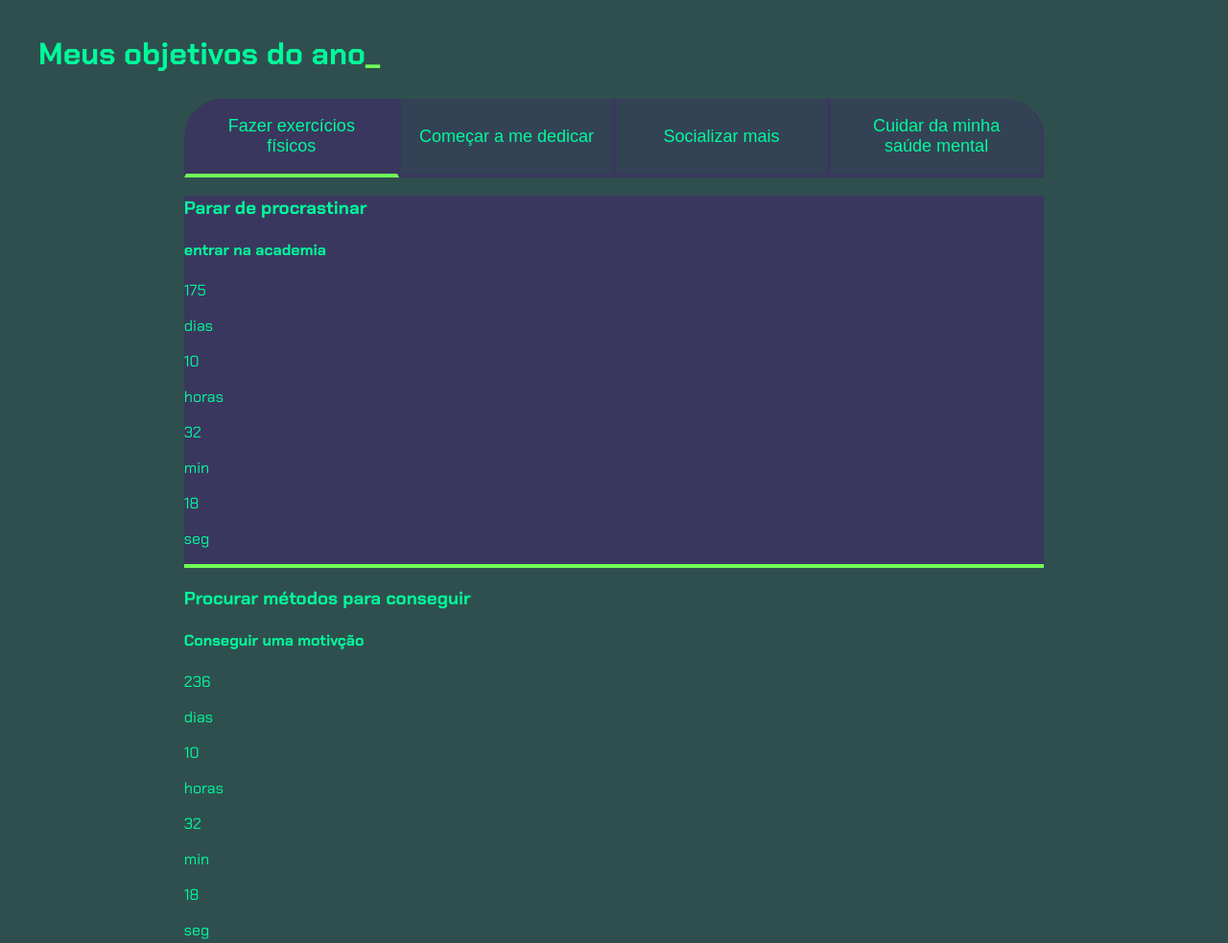
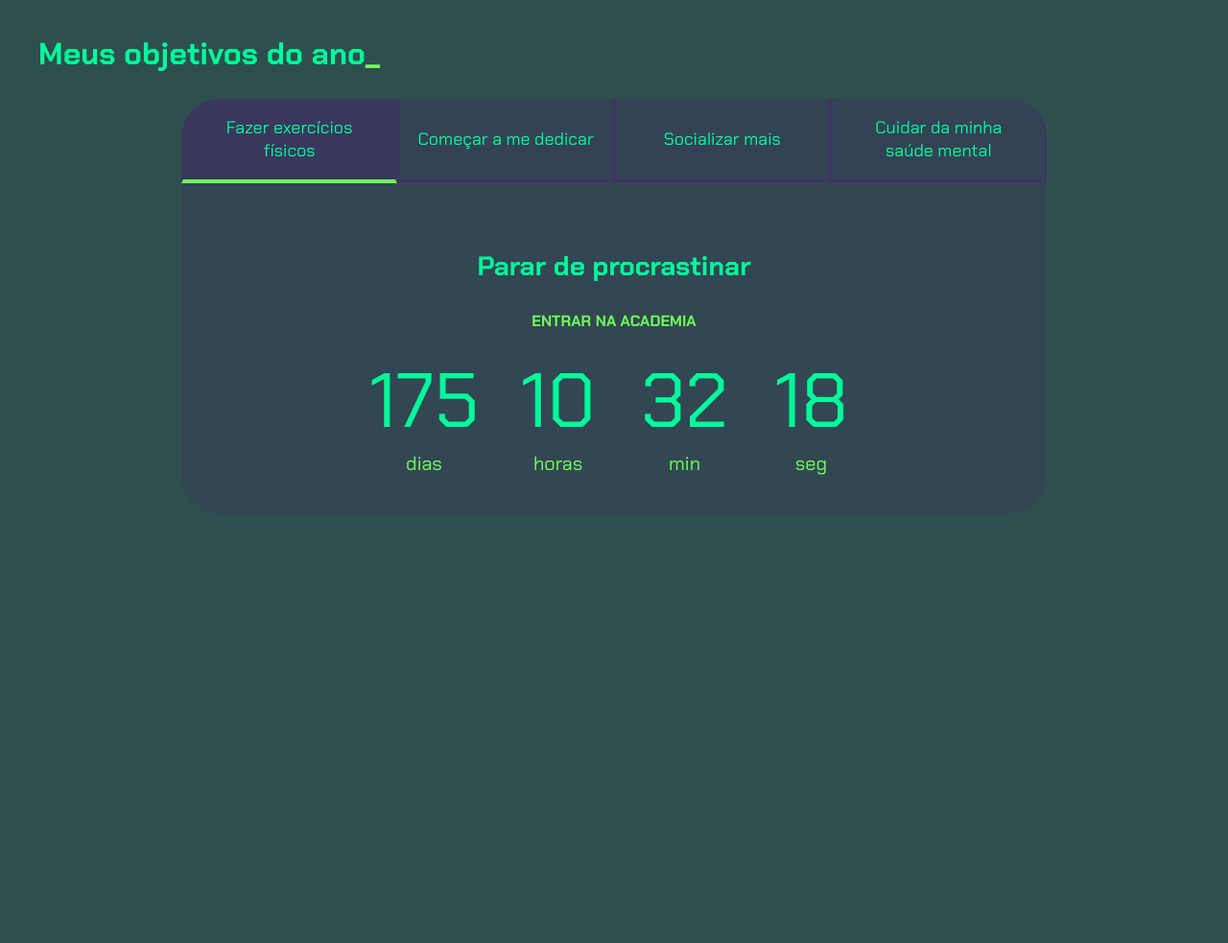
Before and after one commit to joaolopescruz/javascript-projetos-de-vida., a plain HTML site: page index.html in a window 1280 px wide. Shown: the top 983 px of the page at 96% size. After the commit the page ends 800 px from the top, so only its background shows below. Drawn offline with Linux system fonts and the light colour scheme.

Commit message:
Update style.css

```diff
--- a/style.css
+++ b/style.css
@@ -36,8 +36,9 @@ body {
     color: var(--verde);
 }
 
+
 .botao {
-    font-family: "Crakra Petch", sans-serif;
+    font-family: 'Chakra Petch', sans-serif;
     background-color: var(--botao-inativo);
     color: var(--branco);
     display: flex;
@@ -60,9 +61,56 @@ body {
     display: block;
 }
 
-.ativo {
+.botao.ativo{
     background-color: var(--botao-ativo);
     border-bottom: 4px solid var(--verde);
+}
+
+.abas-textos{
+    background-color: var(--texto-fundo);
+    padding: 40px;
+    border-radius: 0 0 40px 40px;
+}
+.aba-conteudo.ativo{
+    display:block;
+}
+
+.aba-conteudo{
+    display: none;
+}
+
+.aba-conteudo-titulo-principal{
+    font-size: 28px;
+    text-align: center;
+}
+.aba-conteudo-titulo-secundario{
+    text-align: center;
+    color: var(--verde);
+    text-transform: uppercase;
+}
+
+.contador{
+    display:flex;
+    justify-content: center;
+    flex-wrap: wrap;
+}
+.contador-digito{
+    padding: 0 16px;
+    text-align: center;
+    min-width: 100px;
+}
+
+.contador-digito-numero{
+    font-size: 80px;
+    margin: 0;
+
+}
+
+.contador-digito-texto{
+    color: var(--verde);
+    font-size: 20px;
+    margin: 0;
+
 }
 
 @media screen and (min-width: 768px) {
```
